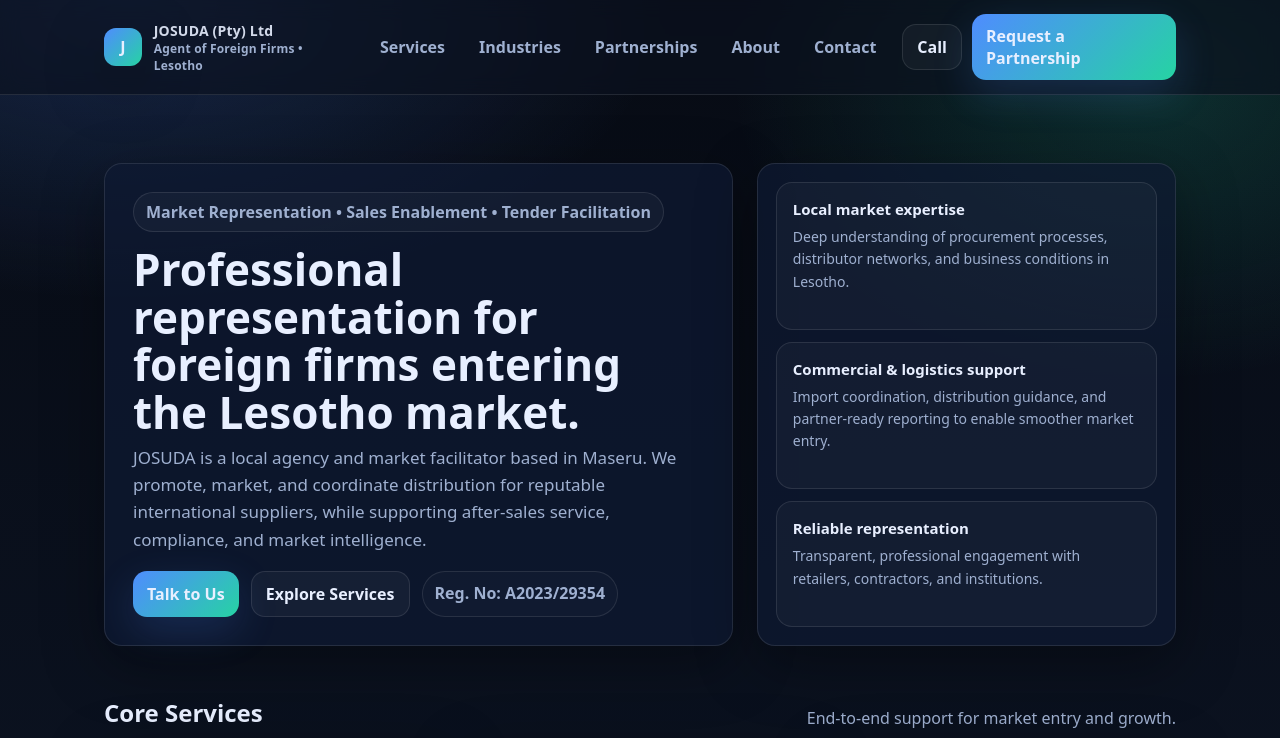
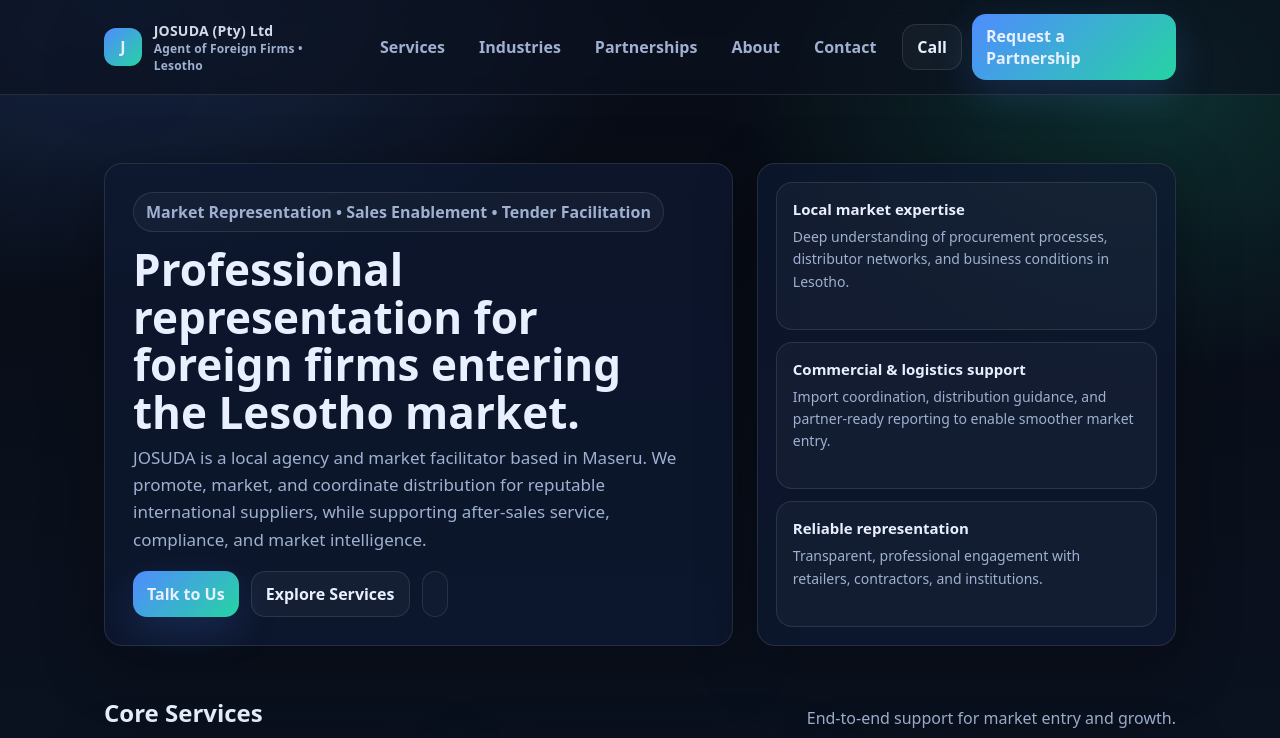
Before and after one commit to u25723007/JOSUDA, a plain HTML site: page index.html in a window 1280 px wide. Shown: the top 738 px of the page. Drawn offline with Linux system fonts and the light colour scheme.

Commit message:
Remove registration number from index.html
Removed registration number from hero actions section.

```diff
--- a/index.html
+++ b/index.html
@@ -225,7 +225,7 @@
         <div class="hero-actions">
           <a class="btn primary" href="#contact">Talk to Us</a>
           <a class="btn" href="#services">Explore Services</a>
-          <span class="pill">Reg. No: A2023/29354</span>
+          <span class="pill"></span>
         </div>
       </div>
 
```
